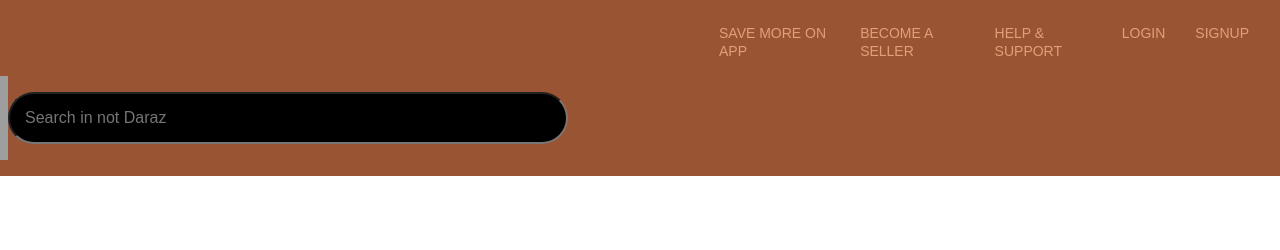
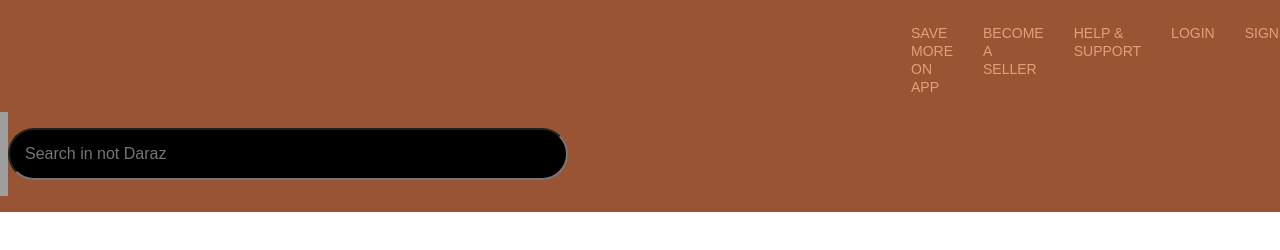
Before and after one commit to sab-inn/Daraz-clone, a plain HTML site: page index.html in a window 1280 px wide. Drawn offline with Linux system fonts and the light colour scheme; grey boxes are pictures that could not be loaded.

```diff
--- a/style.css
+++ b/style.css
@@ -20,7 +20,7 @@ body {
 .navbar {
     display: flex;
     list-style-type: none;
-    margin-left: 43rem;
+    margin-left: 55rem;
 }
 
 .navbar li {
```
